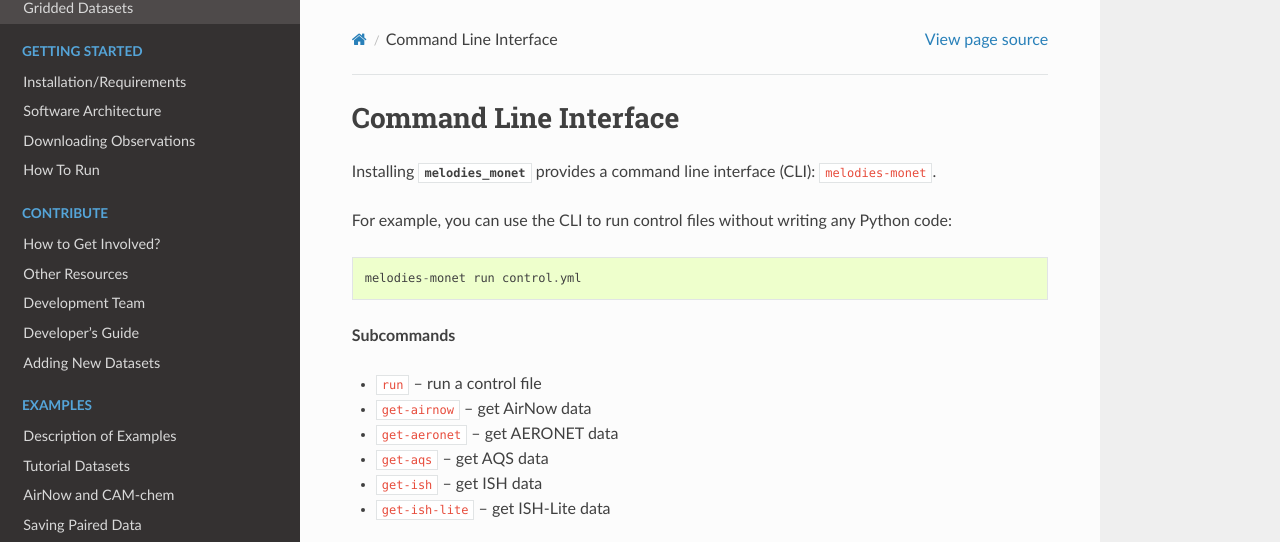
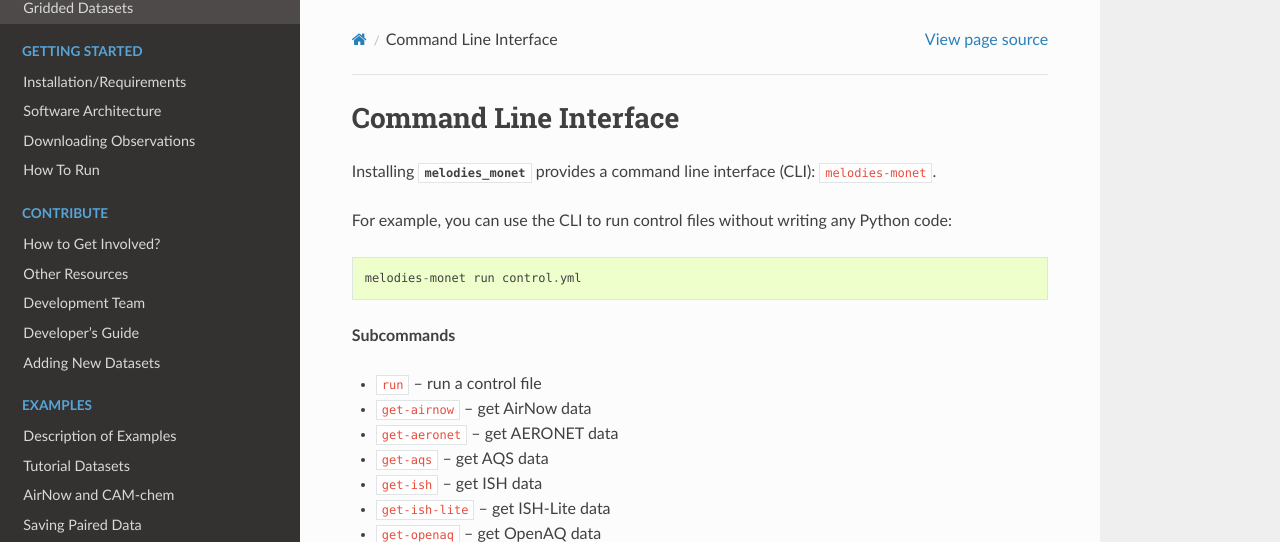
Before and after one commit to NOAA-CSL/MELODIES-MONET, a Sphinx documentation site: the page built from docs/cli.rst, in a window 1280 px wide, cut to the strip 0-542 px from the top of the page. Built offline with Sphinx 7.4.7 and the Read the Docs theme 2.0.0, drawn with Linux system fonts in a browser that asks for light colours; pages that are not in the unit, such as notebooks, are missing from menus.

Commit message:
Add to doc jump links

```diff
--- a/docs/cli.rst
+++ b/docs/cli.rst
@@ -18,6 +18,7 @@ any Python code::
 * |get-aqs|_ -- get AQS data
 * |get-ish|_ -- get ISH data
 * |get-ish-lite|_ -- get ISH-Lite data
+* |get-openaq|_ -- get OpenAQ data
 
 .. |run| replace:: ``run``
 .. _run: #melodies-monet-run
@@ -37,6 +38,9 @@ any Python code::
 .. |get-ish-lite| replace:: ``get-ish-lite``
 .. _get-ish-lite: #melodies-monet-get-ish-lite
 
+.. |get-openaq| replace:: ``get-openaq``
+.. _get-openaq: #melodies-monet-get-openaq
+
 .. click:: melodies_monet._cli:_typer_click_object
    :prog: melodies-monet
    :nested: full
```
